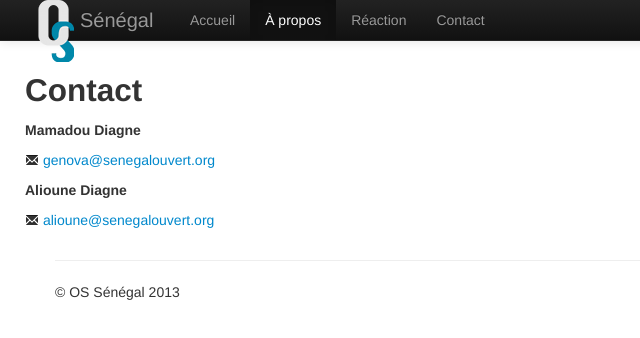
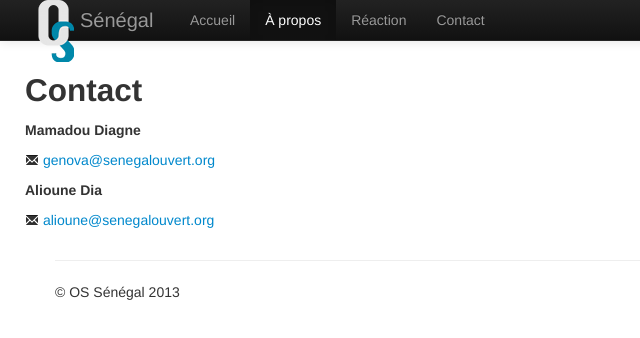
Before and after one commit to ossenegal/ossenegal.github.io, a plain HTML site: page contact.html in a window 1280 px wide. Shown: the full height of the page, 0-640 px from the left. Drawn offline with Linux system fonts and the light colour scheme.

Commit message:
Update contact.html

```diff
--- a/contact.html
+++ b/contact.html
@@ -64,7 +64,7 @@
           <h2>Contact</h2>
           <p><strong>Mamadou Diagne</strong></p>
           <p><a href="mailto:genova@senegalouvert.org" "email me"><i class="icon-envelope"></i> genova@senegalouvert.org</a></p>
-          <p><strong>Alioune Diagne</strong></p>
+          <p><strong>Alioune Dia</strong></p>
           <p><a href="mailto:alioune@senegalouvert.org" "email me"><i class="icon-envelope"></i> alioune@senegalouvert.org</a></p>
         </div>
       </div>
```
